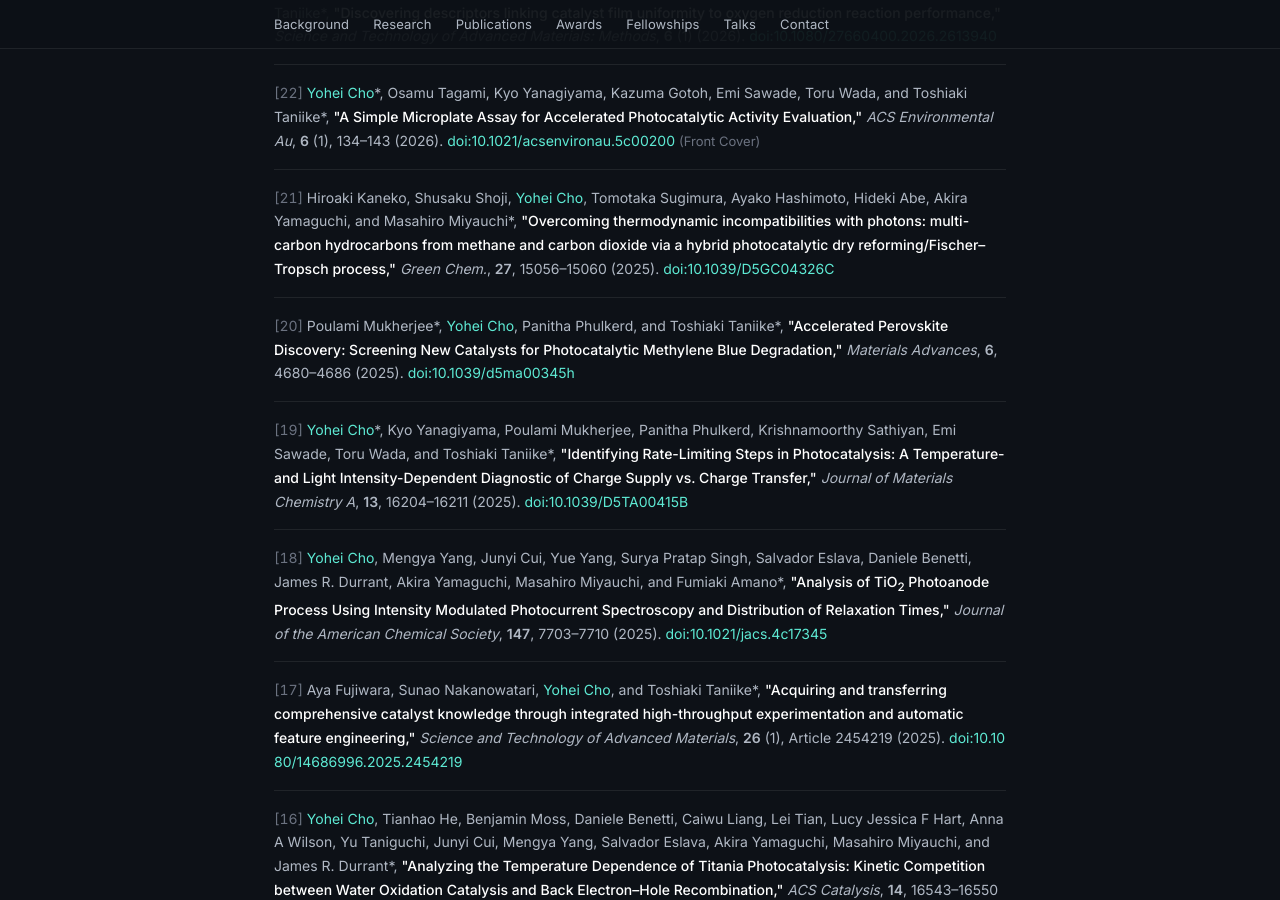
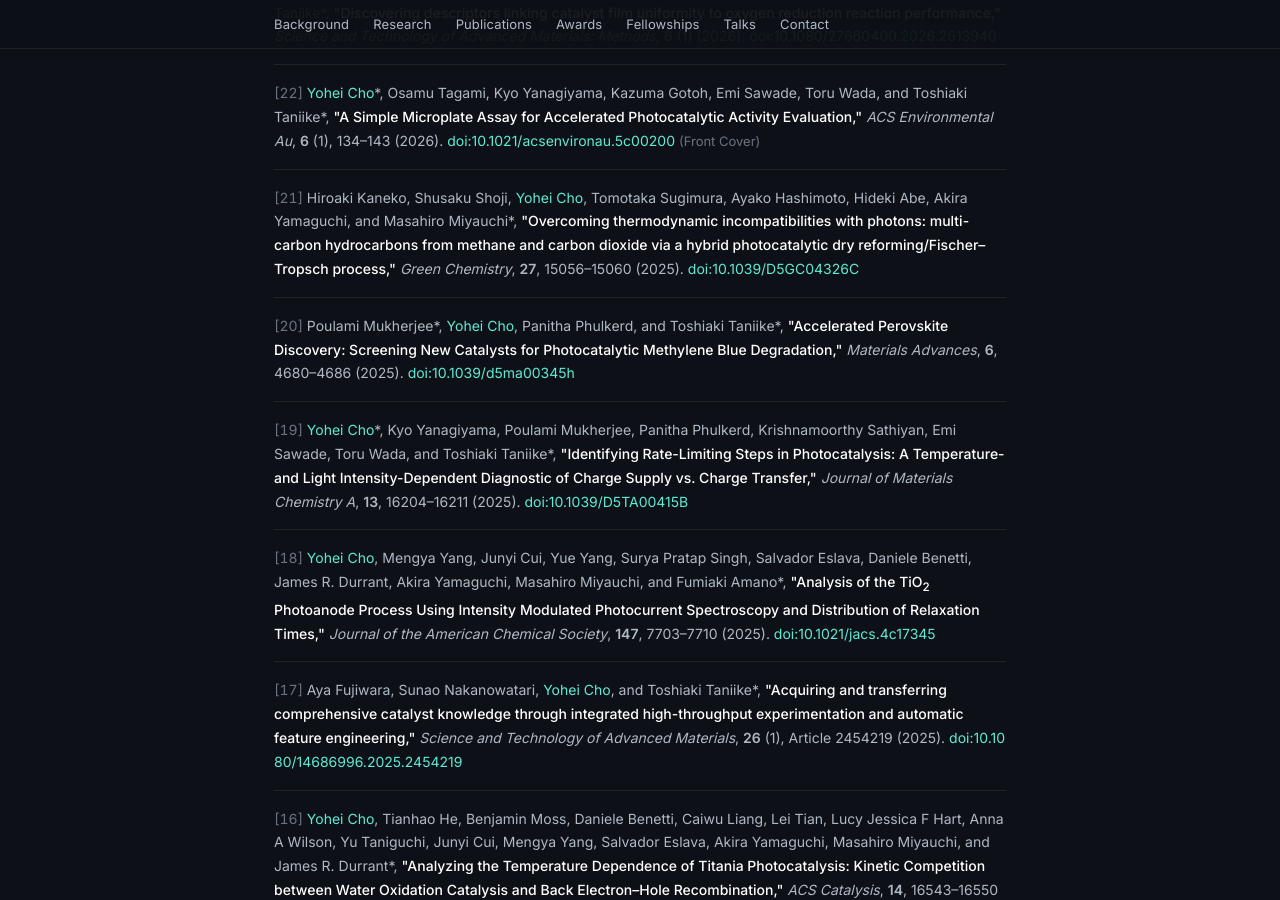
Before and after one commit to YoheiC01/YoheiC01.github.io, a Jekyll site: the page built from index.html, in a window 1280 px wide and 900 px high, scrolled down 1743 px. Built offline with Jekyll 4.4.1, drawn with Linux system fonts in a browser that asks for light colours; some of the changed text lies outside the part shown.

Commit message:
Fix publication metadata: add missing 'the' in title, correct JCP article no. (231101), full journal name (Green Chemistry), guard empty DOI link

```diff
--- a/_data/publications.yml
+++ b/_data/publications.yml
@@ -65,7 +65,7 @@
 
 - authors: "Hiroaki Kaneko, Shusaku Shoji, [[Yohei Cho]], Tomotaka Sugimura, Ayako Hashimoto, Hideki Abe, Akira Yamaguchi, and Masahiro Miyauchi*"
   title: "Overcoming thermodynamic incompatibilities with photons: multi-carbon hydrocarbons from methane and carbon dioxide via a hybrid photocatalytic dry reforming/Fischer–Tropsch process"
-  journal: "Green Chem."
+  journal: "Green Chemistry"
   volume: 27
   pages: "15056–15060"
   year: 2025
@@ -88,7 +88,7 @@
   doi: "10.1039/D5TA00415B"
 
 - authors: "[[Yohei Cho]], Mengya Yang, Junyi Cui, Yue Yang, Surya Pratap Singh, Salvador Eslava, Daniele Benetti, James R. Durrant, Akira Yamaguchi, Masahiro Miyauchi, and Fumiaki Amano*"
-  title: "Analysis of TiO<sub>2</sub> Photoanode Process Using Intensity Modulated Photocurrent Spectroscopy and Distribution of Relaxation Times"
+  title: "Analysis of the TiO<sub>2</sub> Photoanode Process Using Intensity Modulated Photocurrent Spectroscopy and Distribution of Relaxation Times"
   journal: "Journal of the American Chemical Society"
   volume: 147
   pages: "7703–7710"
@@ -180,7 +180,7 @@
   title: "Temperature dependence on bandgap of semiconductor photocatalysts"
   journal: "The Journal of Chemical Physics"
   volume: 152
-  pages: "Article 234706"
+  pages: "Article 231101"
   year: 2020
   doi: "10.1063/5.0012330"
 
--- a/index.html
+++ b/index.html
@@ -43,7 +43,7 @@
             {%- else -%}
                 {{ " " }}({{ pub.year }})
             {%- endif -%}
-            . <a href="https://doi.org/{{ pub.doi }}">doi:{{ pub.doi }}</a>{% if pub.note %} <span class="pub-note">({{ pub.note }})</span>{% endif %}</li>
+            .{% if pub.doi %} <a href="https://doi.org/{{ pub.doi }}">doi:{{ pub.doi }}</a>{% endif %}{% if pub.note %} <span class="pub-note">({{ pub.note }})</span>{% endif %}</li>
             {%- endfor %}
         </ol>
     </section>
```
